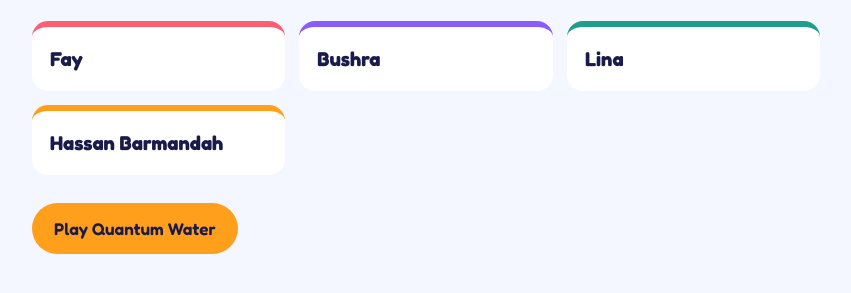
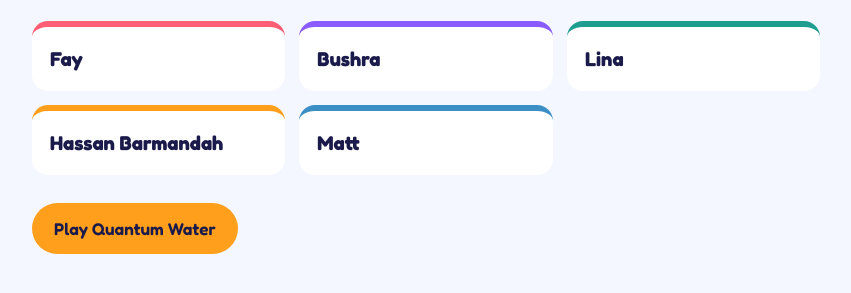
Before and after one commit to HasanBGit/quantum-water-game-arcade, a website built with Vite: page team.html in a window 1280 px wide. Shown: the part 141-434 px from the top of the page, without its empty margins (214-1065 px from the left). Built offline with nearby package versions, Linux system fonts and the light colour scheme.

Commit message:
Team page: add Matt
Co-Authored-By: Claude Sonnet 5.5 <noreply@anthropic.com>

```diff
--- a/team.html
+++ b/team.html
@@ -4,7 +4,7 @@
     <meta charset="utf-8" />
     <meta name="viewport" content="width=device-width, initial-scale=1" />
     <title>Team | Quantum Water</title>
-    <meta name="description" content="The Quantum Water team: Fay, Bushra, Lina and Hassan Barmandah. Quantum Water is a free 3D game that teaches Grover's quantum search." />
+    <meta name="description" content="The Quantum Water team: Fay, Bushra, Lina, Hassan Barmandah and Matt. Quantum Water is a free 3D game that teaches Grover's quantum search." />
     <link rel="canonical" href="https://quantumwater.hsnb.site/team.html" />
     <meta property="og:type" content="website" />
     <meta property="og:title" content="Team | Quantum Water" />
@@ -51,6 +51,7 @@
         <li style="--c:#8a5cff"><h2>Bushra</h2></li>
         <li style="--c:#1f9e8f"><h2>Lina</h2></li>
         <li style="--c:#ff9f1c"><h2>Hassan Barmandah</h2></li>
+        <li style="--c:#3b8fc4"><h2>Matt</h2></li>
       </ul>
       <a class="play" href="./">Play Quantum Water</a>
     </main>
```
